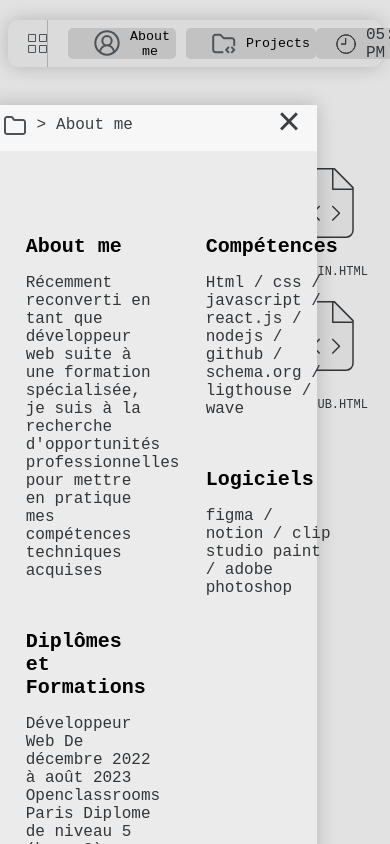
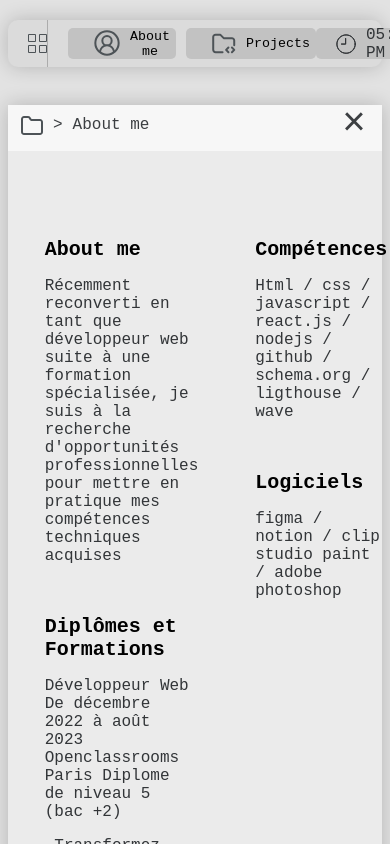
Before and after one commit to alexanthonyso/Portfolio, a React (Create React App) app: page / in a window 390 px wide. Both pictures are taken after a click on the button "About me". Shown: the top 844 px of the page. Built offline with nearby package versions, Linux system fonts and the light colour scheme.

Commit message:
fix responsive modal

```diff
--- a/src/pages/Home.jsx
+++ b/src/pages/Home.jsx
@@ -80,12 +80,12 @@ const Home = () => {
   };
 
   return (
-    <div className="Home">
-      <main>
-        <Header
-          onOpenModal={toggleAboutModal}
-          onOpenProjectModal={toggleProjectModal}
-        />
+      <div className={`Home ${isAboutModalOpen || isProjectModalOpen ? 'modal-open' : ''}`}>
+        <main>
+          <Header
+            onOpenModal={toggleAboutModal}
+            onOpenProjectModal={toggleProjectModal}
+          />
 
         {/* Modale pour "About" */}
         <AnimatePresence>
@@ -180,14 +180,11 @@ const Home = () => {
                 <img src={Terminal} alt="Icône" />
                 <span className="arrow">&gt;</span>Terminal
               </div>
-              <div>
-                <pre className="ascii">
-                  {`
+              <div className="typing">
+               <Typing />
+              </div>
 
-        `}
-                </pre>
-              </div>
-              <Typing />
+
             </div>
             <div className="container-logo">
               <a
--- a/src/styles/components/modal.css
+++ b/src/styles/components/modal.css
@@ -1,14 +1,11 @@
 .modal-container {
-  position: fixed;
+
   display: flex;
-  max-width: 75%;
-  align-items: center;
-  justify-content: center;
+
   z-index: 1000;
 }
 
 .modal-content {
-  height: 740px;
   background: #ebebeb;
   padding: 20px;
   border-top: 46px solid #f7f7f7;
--- a/src/styles/components/typing.css
+++ b/src/styles/components/typing.css
@@ -1,4 +1,9 @@
 /* TypingAnimation.css */
+
+.typing{
+  display: flex;
+}
+
 
 .typing-text {
   color: #323538;
--- a/src/styles/pages/home.css
+++ b/src/styles/pages/home.css
@@ -4,6 +4,11 @@
   justify-content: space-between;
   /* Assurez-vous que la valeur de z-index est inférieure à celle de la modale */
   z-index: 999; /* Vous pouvez ajuster cette valeur si nécessaire */
+}
+
+.modal-open .html-container {
+  height: 0;
+  overflow: hidden;
 }
 
 .html-container p {
```
